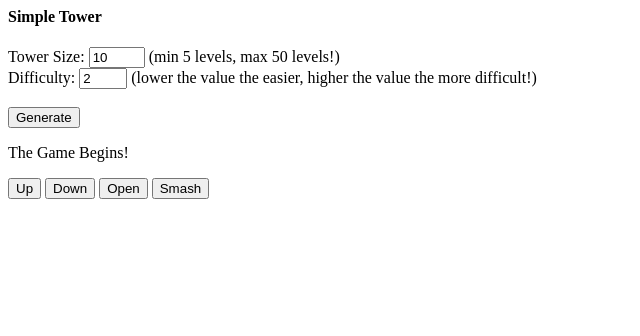
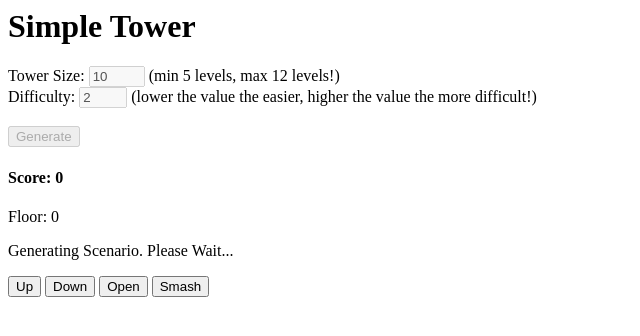
Before and after one commit to TheGiantTreetrunk/simple-tower, a plain HTML site: page index.html in a window 1280 px wide. Both pictures are taken after a click on the button "Generate". Shown: the whole page, without its empty margins (0-640 px from the left). Drawn offline with Linux system fonts and the light colour scheme.

Commit message:
final variable foundation
- added all variables. will add boss later on...

- added a disable feature for the tower generator section. will eventually hide it completely when UI gets implemented.

- changed items to 4 categories
 - item
 -weapon
 -utility
 -and finally special

game manager will be set up primarially for controlling the story board as the player goes through the tower.

- will be coding the tower generation co routine next. will be set up so its one and done!

```diff
--- a/index.html
+++ b/index.html
@@ -10,12 +10,161 @@
         var encounter_chance = 1;
         var gm_difficulty = 2;
         var gm_difficulty_n = ["Easy","Normal","Hard"];
+        var gm_tower_map = [0,2,2,2,2,2,2,2,2,2,2,1];
+
+        var gm_tower_objects = {
+            floor_starting: {
+                item0: 0,
+                item1: 0,
+                item2: 0,
+                item3: 0,
+                item0_s: 0,
+                item1_s: 0,
+                item2_s: 0,
+                item3_s: 0
+            },
+
+            floor_1: {
+                item0: 0,
+                item1: 0,
+                item2: 0,
+                item3: 0,
+                item0_s: 0,
+                item1_s: 0,
+                item2_s: 0,
+                item3_s: 0
+            },
+
+            floor_2: {
+                item0: 0,
+                item1: 0,
+                item2: 0,
+                item3: 0,
+                item0_s: 0,
+                item1_s: 0,
+                item2_s: 0,
+                item3_s: 0
+            },
+
+            floor_3: {
+                item0: 0,
+                item1: 0,
+                item2: 0,
+                item3: 0,
+                item0_s: 0,
+                item1_s: 0,
+                item2_s: 0,
+                item3_s: 0
+            },
+
+            floor_4: {
+                item0: 0,
+                item1: 0,
+                item2: 0,
+                item3: 0,
+                item0_s: 0,
+                item1_s: 0,
+                item2_s: 0,
+                item3_s: 0
+            },
+
+            floor_5: {
+                item0: 0,
+                item1: 0,
+                item2: 0,
+                item3: 0,
+                item0_s: 0,
+                item1_s: 0,
+                item2_s: 0,
+                item3_s: 0
+            },
+
+            floor_6: {
+                item0: 0,
+                item1: 0,
+                item2: 0,
+                item3: 0,
+                item0_s: 0,
+                item1_s: 0,
+                item2_s: 0,
+                item3_s: 0
+            },
+
+            floor_7: {
+                item0: 0,
+                item1: 0,
+                item2: 0,
+                item3: 0,
+                item0_s: 0,
+                item1_s: 0,
+                item2_s: 0,
+                item3_s: 0
+            },
+
+            floor_8: {
+                item0: 0,
+                item1: 0,
+                item2: 0,
+                item3: 0,
+                item0_s: 0,
+                item1_s: 0,
+                item2_s: 0,
+                item3_s: 0
+            },
+
+            floor_9: {
+                item0: 0,
+                item1: 0,
+                item2: 0,
+                item3: 0,
+                item0_s: 0,
+                item1_s: 0,
+                item2_s: 0,
+                item3_s: 0
+            },
+
+            floor_10: {
+                item0: 0,
+                item1: 0,
+                item2: 0,
+                item3: 0,
+                item0_s: 0,
+                item1_s: 0,
+                item2_s: 0,
+                item3_s: 0
+            },
+
+            floor_11: {
+                item0: 0,
+                item1: 0,
+                item2: 0,
+                item3: 0,
+                item0_s: 0,
+                item1_s: 0,
+                item2_s: 0,
+                item3_s: 0
+            },
+
+            floor_boss: {
+                item0: 0,
+                item1: 0,
+                item2: 0,
+                item3: 0,
+                item0_s: 0,
+                item1_s: 0,
+                item2_s: 0,
+                item3_s: 0
+            }
+        };
 
         var obj_types_id = [0,1,2];
         var obj_types_names_id = ["Nothing", "Chest", "Bag"];
 
+        var sce_room_id = [0,1,2];
+        var sce_room_id_n = ["Starting Room","Boss Room","Room type 1","Room type 2"]
+
         var obj_items_id = [0,1,2,3];
-        var obj_items_names_id = ["Nothing","Health Potion","Item","The Key"];
+        var obj_items_names_id = ["Nothing","Item","Weapon","Utility","Special!"];
         var obj_items_perks_n = [0,2,1,2];
 
         var obj_weapon_id = [0,1,2,3];
@@ -49,17 +198,25 @@
             var x1 = document.getElementById("tower_size").value;
             var x2 = document.getElementById("difficulty").value;
 
-            alert(x1 + " " + x2);
-
             tot_floors = x1;
             gm_difficulty = x2;
 
-            game_manager();
+            document.getElementById("output").innerHTML = "Generating Scenario. Please Wait...";
+            //tower_generator
+            document.getElementById("tower_generator").disabled = true;
+            document.getElementById("tower_size").disabled = true;
+            document.getElementById("difficulty").disabled = true;
+            const myTimeout = setTimeout(game_manager, 5000);
         }
 
-        function game_manager() {
-            document.getElementById("output").innerHTML = "The Game Begins!";
+        function game_manager() {//the story manager
+                document.getElementById("output").innerHTML = "You awaken at the bottom of the pit you fell into. Dazed, and a little scuffed up you eventually come to. In front you find a ladder and a " + "'weapon'" + " looks like the only way is up...";
         }
+
+        function UI_Update() {
+
+        }
+
 
         /*Notes for project*/
 
@@ -83,13 +240,18 @@
         </script>
     </head>
     <body>
-        <h4>Simple Tower</h4>
-        Tower Size: <input type="number" id="tower_size" value="10" min="5" max="50"> (min 5 levels, max 50 levels!)
-        <br>
-        Difficulty: <input type="number" id="difficulty" value="2" min="1" max="3"> (lower the value the easier, higher the value the more difficult!)
-        <br>
-        <br>
-        <button onclick="start_game()">Generate</button>
+        <h1>Simple Tower</h1>
+
+        <div >
+            Tower Size: <input type="number" id="tower_size" value="10" min="5" max="12"> (min 5 levels, max 12 levels!)
+            <br>
+            Difficulty: <input type="number" id="difficulty" value="2" min="1" max="3"> (lower the value the easier, higher the value the more difficult!)
+            <br>
+            <br>
+            <button id="tower_generator" onclick="start_game()">Generate</button>
+        </div>
+        <h4 id="score">Score: 0</h4>
+        <p id="floor">Floor: 0</p>
         <p id="output">text output goes here...</p>
         <button>Up</button>
         <button>Down</button>
```
